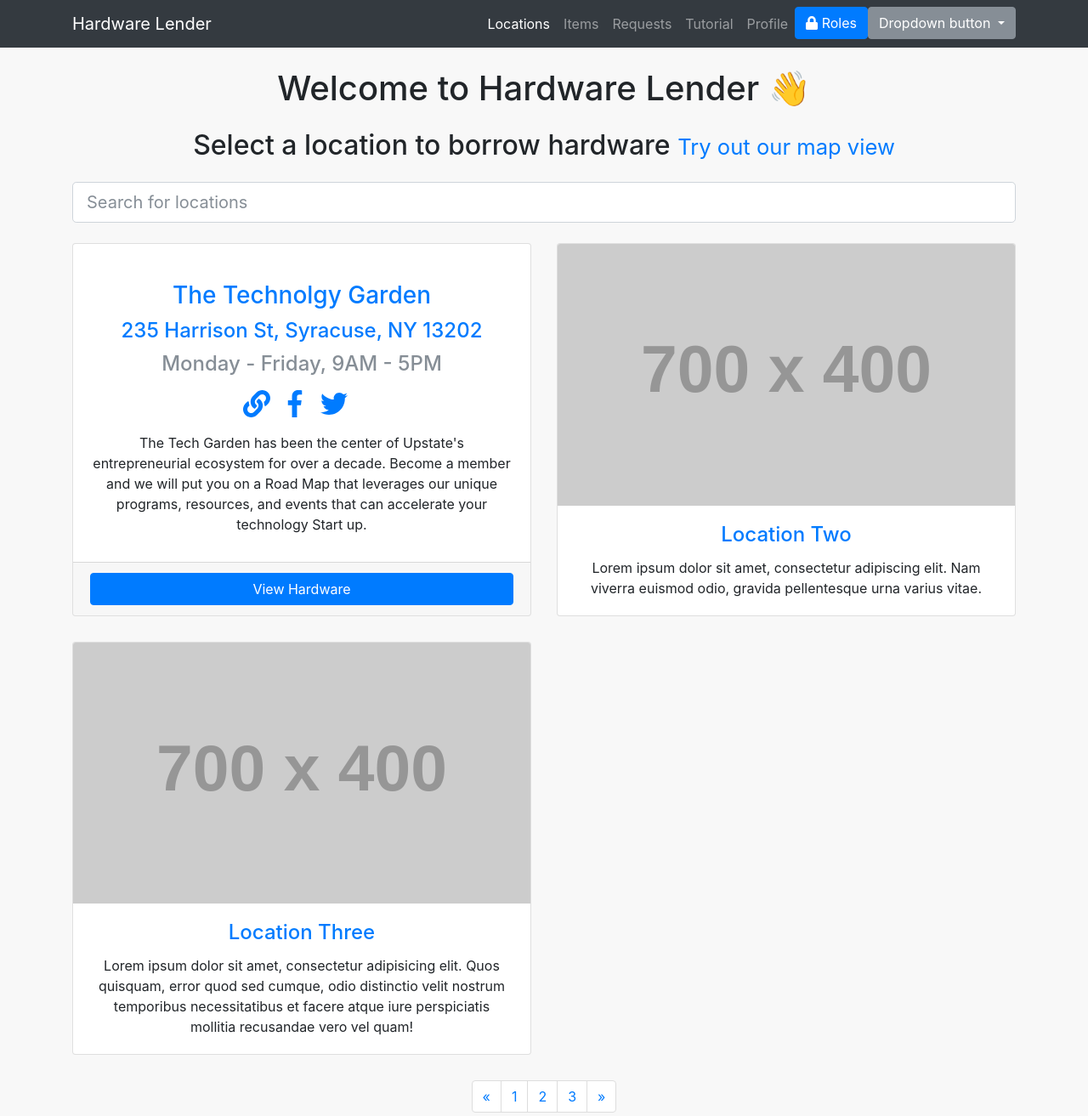
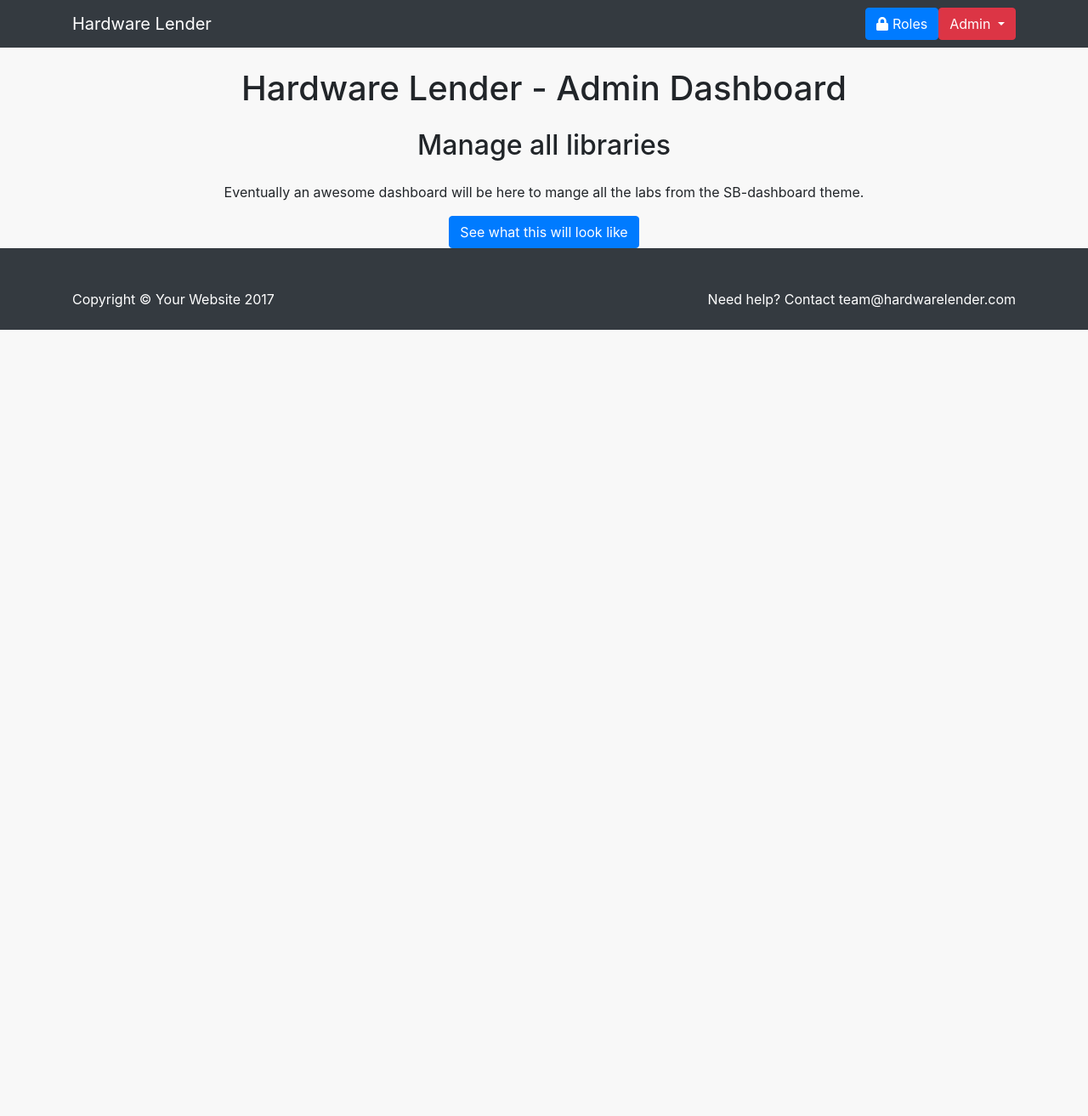
Before and after one commit to JessePeplinski/hardware-lender-web-app, a website: page roles/admin/index.html in a window 1280 px wide. Shown: the top 1313 px of the page at 85% size. After the commit the page ends 800 px from the top, so only its background shows below. Drawn offline with nearby package versions, Linux system fonts and the light colour scheme; placeholder pictures from the web are drawn by us.

Commit message:
mock up admin page

```diff
--- a/roles/admin/index.html
+++ b/roles/admin/index.html
@@ -39,37 +39,21 @@
       </button>
       <div class="collapse navbar-collapse" id="navbarResponsive">
         <ul class="navbar-nav ml-auto">
-                    <li class="nav-item active">
-                        <a class="nav-link" href="#">Locations
-                            <span class="sr-only">(current)</span>
-                        </a>
-                    </li>
-                    <li class="nav-item">
-                        <a class="nav-link" href="#">Items</a>
-                    </li>
-                    <li class="nav-item">
-                        <a class="nav-link" href="#">Requests</a>
-                    </li>
-                    <li class="nav-item">
-                        <a class="nav-link" href="#">Tutorial</a>
-                    </li>
-                    <li class="nav-item">
-                        <a class="nav-link" href="#">Profile</a>
-                    </li>
           <li class="nav-item">
             <a href="../index.html" class="btn btn-primary" role="button">
               <i class="fas fa-lock"></i> Roles</a>
           </li>
           <li class="nav-item">
             <div class="dropdown">
-                            <button class="btn btn-secondary dropdown-toggle" type="button" id="dropdownMenuButton" data-toggle="dropdown" aria-haspopup="true"
+              <button class="btn btn-danger dropdown-toggle" type="button" id="dropdownMenuButton" data-toggle="dropdown" aria-haspopup="true"
                 aria-expanded="false">
-                                Dropdown button
+                Admin
               </button>
               <div class="dropdown-menu" aria-labelledby="dropdownMenuButton">
-                                <a class="dropdown-item" href="#">Action</a>
-                                <a class="dropdown-item" href="#">Another action</a>
-                                <a class="dropdown-item" href="#">Something else here</a>
+                <a class="dropdown-item" href="#">Emulate Hacker</a>
+                <a class="dropdown-item" href="#">Emulate Donor</a>
+                <a class="dropdown-item" href="#">Emulate Hackerspace Organizer</a>
+                <a class="dropdown-item" href="#">Emulate Sponsor</a>
               </div>
             </div>
           </li>
@@ -82,115 +66,16 @@
   <div class="container">
 
     <!-- Page Heading -->
-        <h1 class="my-4 text-center">Welcome to Hardware Lender &#128075;</h1>
-        <h2 class="my-4 text-center">Select a location to borrow hardware
-            <small>
-                <a href="#">Try out our map view</a>
-            </small>
-        </h2>
-
-        <div class="input-group input-group-lg mb-4">
-            <input type="text" class="form-control" placeholder="Search for locations" aria-describedby="sizing-addon1">
-        </div>
+    <h1 class="my-4 text-center">Hardware Lender - Admin Dashboard</h1>
+    <h2 class="my-4 text-center">Manage all libraries</h2>
 
     <div class="row text-center">
-
-            <div class="col-lg-6 portfolio-item">
-                <div class="card h-100">
-                    <a href="#">
-                        <img class="card-img-top" src="../" alt="">
-                    </a>
-                    <div class="card-body">
-                        <h3 class="card-title mb-3">
-                            <a href="locations/thetechgarden.html">The Technolgy Garden</a>
-                        </h3>
-                        <h4 class="card-subtitle mb-3">
-                            <a href="https://www.google.com/maps/dir/''/the+technology+garden/data=!4m5!4m4!1m0!1m2!1m1!1s0x89d9f3be64671fcb:0xd90a35d916f066ff?sa=X&ved=0ahUKEwjir5jb8PrXAhVD2yYKHaxRAJQQ9RcImQEwEA"
-                                target="_blank">235 Harrison St, Syracuse, NY 13202</a>
-                        </h4>
-                        <h4 class="card-subtitle mb-3 text-muted">Monday - Friday, 9AM - 5PM</h4>
-
-                        <div class="mb-3">
-                            <a href="https://www.thetechgarden.com/" target="_blank">
-                                <i class="fas fa-link fa-2x mr-3"></i>
-                            </a>
-                            <a href="https://www.facebook.com/thetechgarden/" target="_blank">
-                                <i class="fab fa-facebook-f fa-2x mr-3"></i>
-                            </a>
-                            <a href="https://twitter.com/thetechgarden" target="_blank">
-                                <i class="fab fa-twitter fa-2x mr-3"></i>
-                            </a>
-                        </div>
-
-                        <p class="card-text">The Tech Garden has been the center of Upstate's entrepreneurial ecosystem for over a decade. Become
-                            a member and we will put you on a Road Map that leverages our unique programs, resources, and
-                            events that can accelerate your technology Start up.</p>
-
-                        <!-- <p class="card-text"><small class="text-muted">Inventory updated 3 mins ago</small></p> -->
-                    </div>
-                    <div class="card-footer">
-                        <a href="locations/thetechgarden.html" class="btn btn-primary btn-block" role="button">View Hardware</a>
-                    </div>
-                </div>
-            </div>
-
-            <div class="col-lg-6 portfolio-item">
-                <div class="card h-100">
-                    <a href="#">
-                        <img class="card-img-top" src="http://placehold.it/700x400" alt="">
-                    </a>
-                    <div class="card-body">
-                        <h4 class="card-title">
-                            <a href="#">Location Two</a>
-                        </h4>
-                        <p class="card-text">Lorem ipsum dolor sit amet, consectetur adipiscing elit. Nam viverra euismod odio, gravida pellentesque
-                            urna varius vitae.</p>
-                    </div>
-                </div>
-            </div>
-
-            <div class="col-lg-6 portfolio-item">
-                <div class="card h-100">
-                    <a href="#">
-                        <img class="card-img-top" src="http://placehold.it/700x400" alt="">
-                    </a>
-                    <div class="card-body">
-                        <h4 class="card-title">
-                            <a href="#">Location Three</a>
-                        </h4>
-                        <p class="card-text">Lorem ipsum dolor sit amet, consectetur adipisicing elit. Quos quisquam, error quod sed cumque, odio
-                            distinctio velit nostrum temporibus necessitatibus et facere atque iure perspiciatis mollitia
-                            recusandae vero vel quam!</p>
-                    </div>
-                </div>
+      <div class="col-lg-12">
+        <p>Eventually an awesome dashboard will be here to mange all the labs from the SB-dashboard theme.</p>
+        <a href="../../template-sb-admin/index.html" class="btn btn-primary" role="button">See what this will look like</a>
       </div>
     </div>
     <!-- /.row -->
-
-        <!-- Pagination -->
-        <ul class="pagination justify-content-center">
-            <li class="page-item">
-                <a class="page-link" href="#" aria-label="Previous">
-                    <span aria-hidden="true">&laquo;</span>
-                    <span class="sr-only">Previous</span>
-                </a>
-            </li>
-            <li class="page-item">
-                <a class="page-link" href="#">1</a>
-            </li>
-            <li class="page-item">
-                <a class="page-link" href="#">2</a>
-            </li>
-            <li class="page-item">
-                <a class="page-link" href="#">3</a>
-            </li>
-            <li class="page-item">
-                <a class="page-link" href="#" aria-label="Next">
-                    <span aria-hidden="true">&raquo;</span>
-                    <span class="sr-only">Next</span>
-                </a>
-            </li>
-        </ul>
 
   </div>
   <!-- /.container -->
```
Lines whose indentation alone changed are shown as unchanged.
